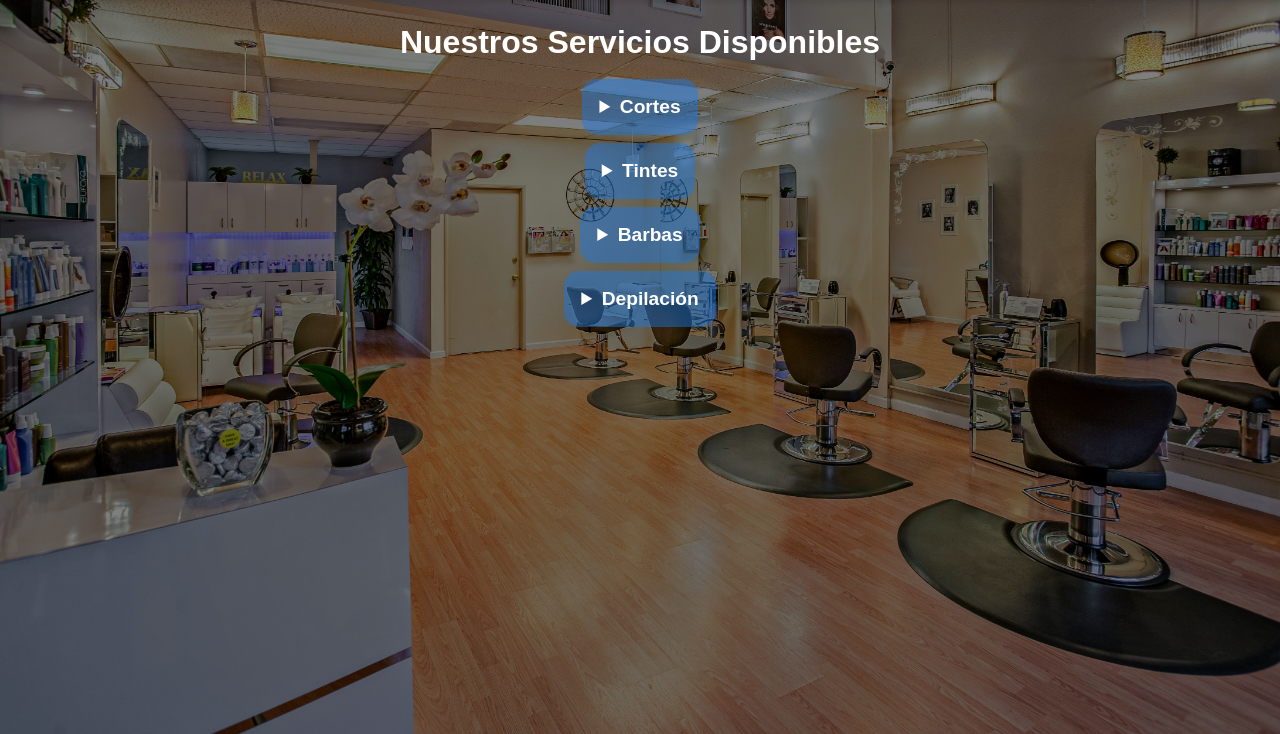
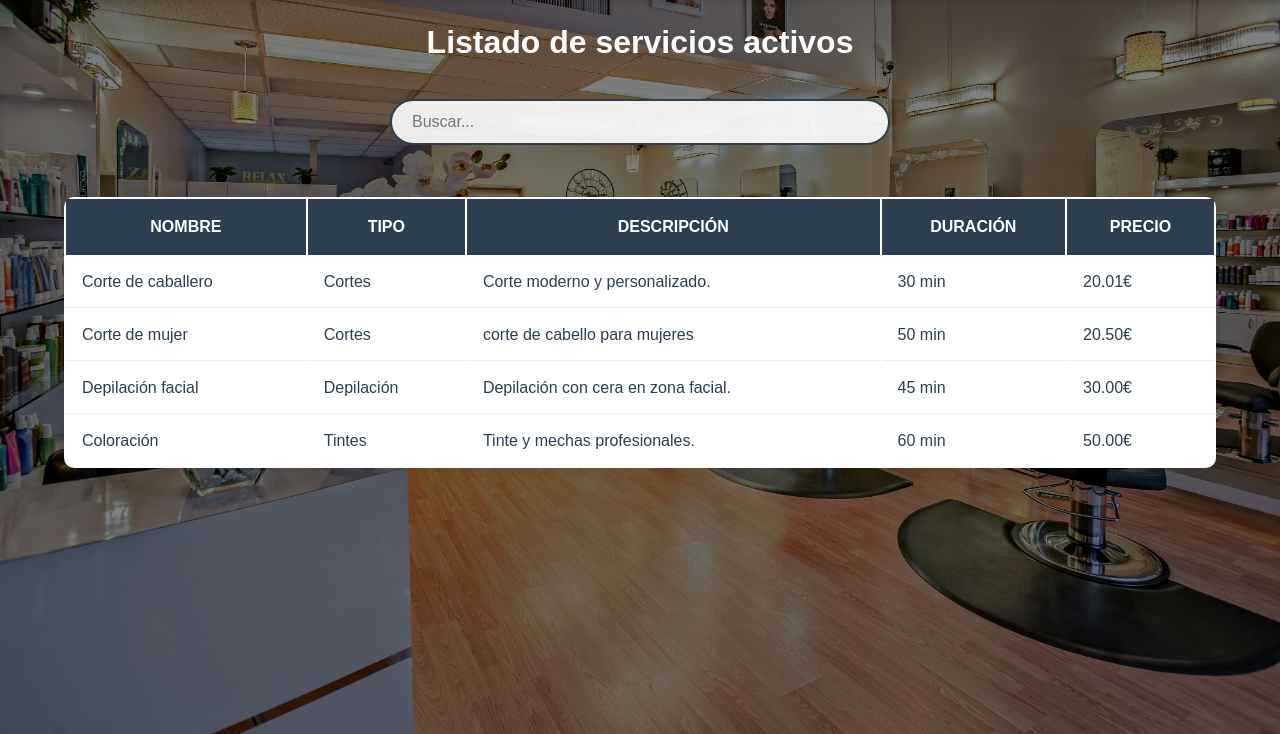
Before and after one commit to DomingoRodriguezMoreno/Peluqueria, a PHP site: page /paginas/servicios.php in a window 1280 px wide. Shown: the part 66-800 px from the top of the page. Run offline with PHP 8.4, Linux system fonts and the light colour scheme; a user stored in the database is signed in; data comes from the database, SQL or seed files in the repository.

Commit message:
Mejora en la funcion busqueda y creacion de una pagina de administracion de servicios

```diff
--- a/js/script.js
+++ b/js/script.js
@@ -33,25 +33,15 @@ document.addEventListener('DOMContentLoaded', function() {
         fechaInput.min = new Date(hoy.setDate(hoy.getDate() + 1)).toISOString().split('T')[0];
     }
 
-    // Para citas.php
-    crearBuscador('buscador-citas', '.tabla-citas');
-
-    // Para empleados.php
-    crearBuscador('buscador-empleados', '.tabla-citas');
-
-    // Para clientes.php
-    crearBuscador('buscador-clientes', '.tabla-citas');
-
-    if (buscador) {
-        buscador.addEventListener('input', filtrarCitas);
-    }
+    crearBuscadorGeneral();
 
 });
 
 // Función de búsqueda genérica
-function crearBuscador(buscadorId, tablaSelector) {
-    const buscador = document.getElementById(buscadorId);
-    if (buscador) {
+function crearBuscadorGeneral() {
+    document.querySelectorAll('.buscador-general').forEach(buscador => {
+        const tablaSelector = buscador.dataset.tabla; // Obtener selector de data-attribute
+
         buscador.addEventListener('input', function() {
             const filtro = this.value.toLowerCase();
             const filas = document.querySelectorAll(`${tablaSelector} tbody tr`);
@@ -61,7 +51,7 @@ function crearBuscador(buscadorId, tablaSelector) {
                 fila.style.display = textoFila.includes(filtro) ? '' : 'none';
             });
         });
-    }
+    });
 }
 
 function actualizarResumen() {
--- a/observaciones.txt
+++ b/observaciones.txt
@@ -188,8 +188,9 @@ ademas tengo un dilema y es si poner dni como campo editable, el dilema viene a
 
 Servidor AWS
 ssh -i TFG.pem ubuntu@13.219.48.123
+    <meta name="viewport" content="width=device-width, initial-scale=1.0">
+                <input type="text" id="buscador-general" class="buscador-general input-busqueda"  placeholder="Buscar..." data-tabla=".tabla-scroll .tabla-citas">
 
-    <meta name="viewport" content="width=device-width, initial-scale=1.0">
 
 //Eliminar los registros echos con la ip
 ssh-keygen -R 13.219.48.123
--- a/paginas/citas.php
+++ b/paginas/citas.php
@@ -55,7 +55,7 @@ try {
                 <p>No hay citas <?= $filtro === 'reservadas' ? 'reservadas' : 'finalizadas o canceladas' ?>.</p>
         <?php else: ?>
 	    <div class="contenedor-busqueda">
-    		<input type="text" id="buscador-citas" placeholder="Buscar por cliente, servicios o fecha..." class="input-busqueda">
+                <input type="text" id="buscador-general" class="buscador-general input-busqueda"  placeholder="Buscar..." data-tabla=".tabla-scroll .tabla-citas">
 	    </div>
 
 	    <div class="tabla-scroll">
--- a/paginas/clientes.php
+++ b/paginas/clientes.php
@@ -39,7 +39,7 @@ try {
         <br>
 
         <div class="contenedor-busqueda">
-                <input type="text" id="buscador-empleados" placeholder="Buscar..." class="input-busqueda">
+                <input type="text" id="buscador-general" class="buscador-general input-busqueda"  placeholder="Buscar..." data-tabla=".tabla-scroll .tabla-citas">
         </div>
 
         <div class="tabla-scroll">
--- a/paginas/empleados.php
+++ b/paginas/empleados.php
@@ -44,7 +44,7 @@ try {
         <br>
 
 	<div class="contenedor-busqueda">
-    		<input type="text" id="buscador-empleados" placeholder="Buscar..." class="input-busqueda">
+                <input type="text" id="buscador-general" class="buscador-general input-busqueda"  placeholder="Buscar..." data-tabla=".tabla-scroll .tabla-citas">
 	</div>
 
         <div class="tabla-scroll">
--- a/paginas/servicios.php
+++ b/paginas/servicios.php
@@ -1,5 +1,10 @@
 <?php
 session_start();
+// Verificar autenticación y tipo de usuario
+if (!isset($_SESSION['tipo_usuario']) || $_SESSION['tipo_usuario'] !== 'empleado') {
+    header('Location: /TFGPeluqueria/index.php');
+    exit();
+}
 
 require_once $_SERVER['DOCUMENT_ROOT'] . '/TFGPeluqueria/funcionalidades/conexion.php'; // Incluir la conexión a la base de datos
 require_once $_SERVER['DOCUMENT_ROOT'] . '/TFGPeluqueria/funcionalidades/verificar_admin.php'; // Verificar si el usuario es administrador
@@ -7,13 +12,24 @@ include $_SERVER['DOCUMENT_ROOT'] . '/TFGPeluqueria/plantillas/navbar.php'; // I
 
 // Verificar si es admin
 $esAdmin = esAdministrador($conn);
-// Obtener todos los tipos de tratamiento ordenados por ID
-$query_tipos = "SELECT * FROM tipos_tratamiento ORDER BY id_tipo ASC";
-$stmt_tipos = $conn->query($query_tipos);
-$tipos = $stmt_tipos->fetchAll(PDO::FETCH_ASSOC);
 
+// Obtener lista completa de servicios
 $mostrar = $_GET['mostrar'] ?? 'activos';
 $condicion = ($mostrar === 'inactivos') ? 's.activo = 0' : 's.activo = 1';
+$servicios = [];
+
+try {
+    $sql = "SELECT tt.nombre_tipo AS tipo, s.*
+            FROM servicios s
+            JOIN servicios_tipos st ON s.id_servicio = st.id_servicio
+            JOIN tipos_tratamiento tt ON st.id_tipo = tt.id_tipo
+            WHERE $condicion";
+
+    $stmt = $conn->query($sql);
+    $servicios = $stmt->fetchAll(PDO::FETCH_ASSOC);
+} catch (PDOException $e) {
+    error_log("Error al obtener servicios: " . $e->getMessage());
+}
 ?>
 
 <!DOCTYPE html>
@@ -21,55 +37,47 @@ $condicion = ($mostrar === 'inactivos') ? 's.activo = 0' : 's.activo = 1';
 <head>
     <meta charset="UTF-8">
     <meta name="viewport" content="width=device-width, initial-scale=1.0">
-    <title>Servicios de Peluquería</title>
+    <title>Gestión de servicios</title>
     <link rel="stylesheet" href="/TFGPeluqueria/css/styles.css">
 </head>
 <body>
+    <div class="contenedor-principal">
+        <h1>Listado de servicios <?= $mostrar === 'activos' ? 'activos' : 'inactivos' ?></h1>
+        <br>
 
-    <div class="contenedor-principal">
-        <h1>Nuestros Servicios <?= $mostrar === 'activos' ? 'Disponibles' : 'Inactivos' ?></h1>
-        <br>
-        <?php foreach ($tipos as $tipo): ?>
-            <details class="desplegable-tipo">
-                <summary><?= htmlspecialchars($tipo['nombre_tipo']) ?></summary>
+	<div class="contenedor-busqueda">
+    		<input type="text" id="buscador-general" class="buscador-general input-busqueda"  placeholder="Buscar..." data-tabla=".tabla-scroll .tabla-citas">
+	</div>
 
-                <?php
-                // Obtener servicios de este tipo
-                $query_servicios = "SELECT s.*
-                                FROM servicios s
-                                JOIN servicios_tipos st ON s.id_servicio = st.id_servicio
-                                WHERE st.id_tipo = :id_tipo AND $condicion";
-                $stmt_serv = $conn->prepare($query_servicios);
-                $stmt_serv->execute([':id_tipo' => $tipo['id_tipo']]);
-                $servicios = $stmt_serv->fetchAll(PDO::FETCH_ASSOC);
-                ?>
-
-                <?php if (!empty($servicios)): ?>
-                    <table class="tabla-servicios">
+        <div class="tabla-scroll">
+            <table class="tabla-citas">
+                <thead>
                     <tr>
                         <th>Nombre</th>
+                        <th>Tipo</th>
                         <th>Descripción</th>
                         <th>Duración</th>
                         <th>Precio</th>
                     </tr>
+                </thead>
+                <tbody>
                     <?php foreach ($servicios as $servicio): ?>
-			    <tr <?= $esAdmin ? 'onclick="window.location=\'editar_servicio.php?id_servicio=' . $servicio['id_servicio'] . '\'"' : '' ?>>
+                        <tr <?= $esAdmin ? 'onclick="window.location=\'editar_servicio.php?id_servicio=' . htmlspecialchars($servicio['id_servicio']) . '\'"' : '' ?>
+                        class="<?= $esAdmin ? 'clickable-row' : '' ?>">
                             <td><?= htmlspecialchars($servicio['nombre_servicio']) ?></td>
+                            <td><?= htmlspecialchars($servicio['tipo']) ?></td>
                             <td><?= htmlspecialchars($servicio['descripcion']) ?></td>
-                                <td><?= $servicio['duracion'] ?> min</td>
+                            <td><?= htmlspecialchars($servicio['duracion']) ?> min</td>
                             <td><?= number_format($servicio['precio'], 2) ?>€</td>
                         </tr>
                     <?php endforeach; ?>
+                </tbody>
             </table>
-                <?php else: ?>
-                    <div class="sin-servicios">No hay servicios disponibles</div>
-                <?php endif; ?>
-            </details>
-        <?php endforeach; ?>
+        </div>
 
         <div class="contenedor-botones">
             <?php if ($esAdmin): ?>
-                <a href="/TFGPeluqueria/paginas/registro_servicio.php" class="boton-alta">Nuevo Servicio</a>
+                <a href="/TFGPeluqueria/paginas/registro_servicio.php" class="boton-alta">Alta servicio</a>
                 <a href="servicios.php?mostrar=<?= $mostrar === 'activos' ? 'inactivos' : 'activos' ?>" class="boton-baja">
                     <?= $mostrar === 'activos' ? 'Ver inactivos' : 'Ver activos' ?>
                 </a>
--- a/plantillas/navbar.php
+++ b/plantillas/navbar.php
@@ -7,7 +7,7 @@
     <div class="nav-links">
     <?php // Mostrar "Servicios" a todos excepto empleados
         if (!isset($_SESSION['tipo_usuario']) || $_SESSION['tipo_usuario'] !== 'empleado'): ?>
-            <a href="/TFGPeluqueria/paginas/servicios.php">Servicios</a>
+            <a href="/TFGPeluqueria/paginas/catalogo_servicios.php">Servicios</a>
         <?php endif; ?>
 
         <?php // Mostrar "Coger Citas" solo a clientes logueados
```
Also changed, not shown: paginas/catalogo_servicios.php (added, +68 -0 lines). Lines whose indentation alone changed are shown as unchanged.
